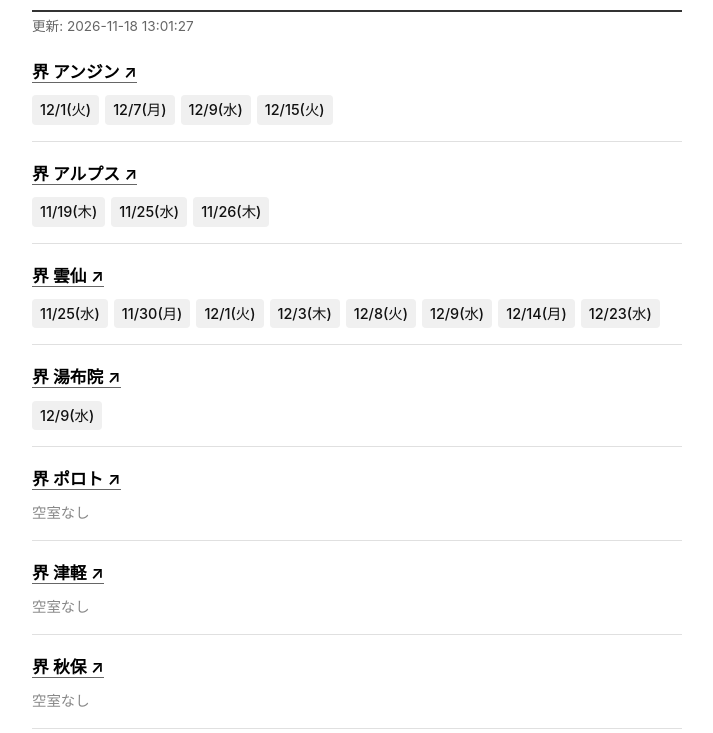
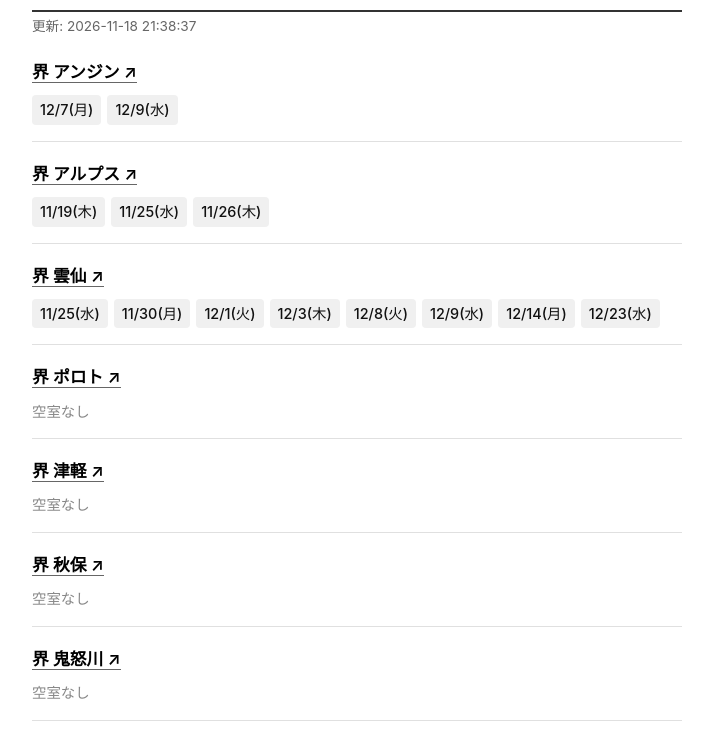
Before and after one commit to nanana-na/Search_Kai, a plain HTML site: page index.html in a window 1280 px wide. Shown: the part 67-800 px from the top of the page, without its empty margins (283-996 px from the left). Drawn offline with Linux system fonts and the light colour scheme.

Commit message:
Auto-update index.html

```diff
--- a/index.html
+++ b/index.html
@@ -68,17 +68,15 @@
 </head>
 <body>
     <h1>界タビ20s 空き状況</h1>
-    <div class="meta">更新: 2026-11-18 13:01:27</div>
+    <div class="meta">更新: 2026-11-18 21:38:37</div>
 
     <div class="facility-block">
         <div class="facility-name">
             <a href="https://hoshinoresorts.com/plans/JA/0000000122/0000000092" target="_blank">界 アンジン ↗</a>
         </div>
         <ul class="date-list">
-            <li class="date-badge">12/1(火)</li>
             <li class="date-badge">12/7(月)</li>
             <li class="date-badge">12/9(水)</li>
-            <li class="date-badge">12/15(火)</li>
         </ul>
     </div>
 
@@ -106,15 +104,6 @@
             <li class="date-badge">12/9(水)</li>
             <li class="date-badge">12/14(月)</li>
             <li class="date-badge">12/23(水)</li>
-        </ul>
-    </div>
-
-    <div class="facility-block">
-        <div class="facility-name">
-            <a href="https://hoshinoresorts.com/plans/JA/0000000130/0000000066" target="_blank">界 湯布院 ↗</a>
-        </div>
-        <ul class="date-list">
-            <li class="date-badge">12/9(水)</li>
         </ul>
     </div>
 
@@ -190,6 +179,13 @@
 
     <div class="facility-block">
         <div class="facility-name">
+            <a href="https://hoshinoresorts.com/plans/JA/0000000130/0000000066" target="_blank">界 湯布院 ↗</a>
+        </div>
+        <div class="no-room">空室なし</div>
+    </div>
+
+    <div class="facility-block">
+        <div class="facility-name">
             <a href="https://hoshinoresorts.com/plans/JA/0000000127/0000000086" target="_blank">界 霧島 ↗</a>
         </div>
         <div class="no-room">空室なし</div>
```
